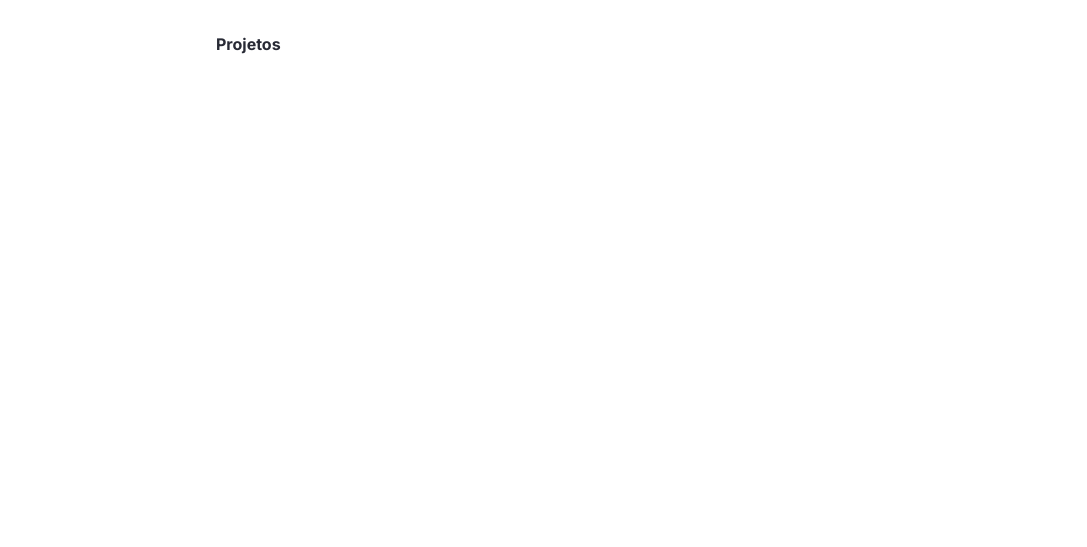
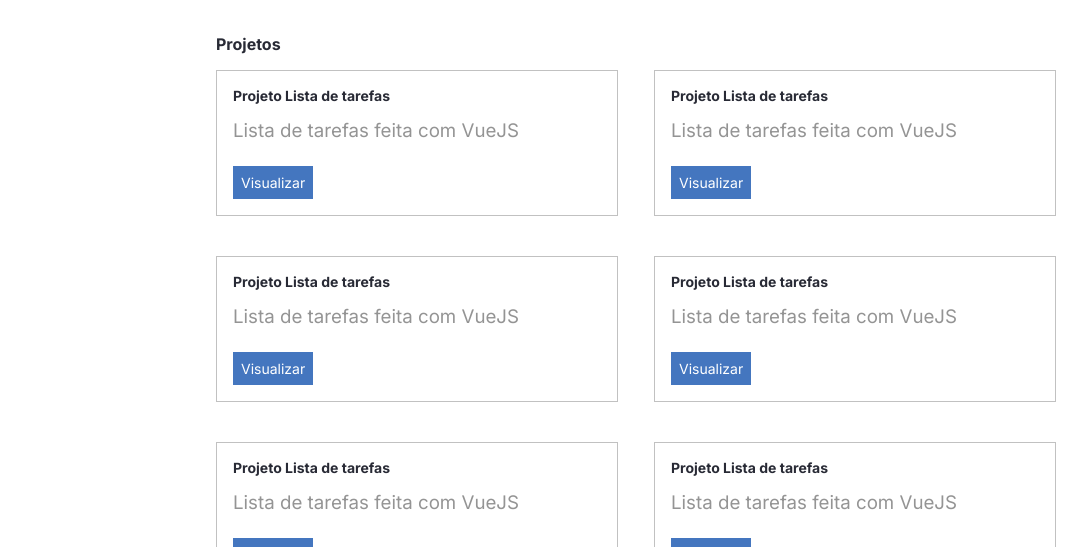
Before and after one commit to jul1anaportela/portfolio-git, a React (Create React App) app: page / in a window 1280 px wide. Shown: the part 405-952 px from the top of the page, without its empty margins (96-1183 px from the left). Before the commit the page ends 800 px from the top, so only its background shows below. Built offline with nearby package versions, Linux system fonts and the light colour scheme.

Commit message:
criando a seção de projetos

```diff
--- /dev/null
+++ b/src/components/Projeto/index.tsx
@@ -0,0 +1,15 @@
+import { Card, LinkBotao } from './styles'
+import Paragrafo from '../Paragrafo'
+import Titulo from '../Titulo'
+
+const Projeto = () => {
+  return (
+    <Card>
+      <Titulo>Projeto Lista de tarefas</Titulo>
+      <Paragrafo tipo="secundario">Lista de tarefas feita com VueJS</Paragrafo>
+      <LinkBotao>Visualizar</LinkBotao>
+    </Card>
+  )
+}
+
+export default Projeto
--- /dev/null
+++ b/src/components/Projeto/styles.ts
@@ -0,0 +1,16 @@
+import styled from 'styled-components'
+
+export const Card = styled.div`
+  border: 1px solid #c1c1c1;
+  padding: 16px;
+`
+export const LinkBotao = styled.a`
+  color: #fff;
+  font-size: 14px;
+  background-color: #4476bf;
+  text-decoration: none;
+  padding: 8px;
+  display: inline-block;
+  cursor: pointer;
+  margin-top: 24px;
+`
--- a/src/containers/Projetos/index.tsx
+++ b/src/containers/Projetos/index.tsx
@@ -1,8 +1,36 @@
+import Projeto from '../../components/Projeto'
 import Titulo from '../../components/Titulo'
+import { Lista } from './styles'
 
 const Projetos = () => (
   <section>
     <Titulo fontSize={16}>Projetos</Titulo>
+    <Lista>
+      <li>
+        <Projeto />
+      </li>
+      <li>
+        <Projeto />
+      </li>
+      <li>
+        <Projeto />
+      </li>
+      <li>
+        <Projeto />
+      </li>
+      <li>
+        <Projeto />
+      </li>
+      <li>
+        <Projeto />
+      </li>
+      <li>
+        <Projeto />
+      </li>
+      <li>
+        <Projeto />
+      </li>
+    </Lista>
   </section>
 )
 
--- /dev/null
+++ b/src/containers/Projetos/styles.ts
@@ -0,0 +1,14 @@
+import styled from 'styled-components'
+
+export const Lista = styled.ul`
+  display: grid;
+  grid-template-columns: 1fr 1fr;
+  column-gap: 36px;
+  row-gap: 40px;
+
+  @media (max-width: 768px) {
+    grid-template-columns: 1fr;
+    column-gap: 0;
+    row-gap: 16px;
+  }
+`
--- a/src/styles.ts
+++ b/src/styles.ts
@@ -8,6 +8,7 @@
     font-optical-sizing: auto;
     font-weight: 400;
     font-style: normal;
+    list-style: none;
 
   }
 
```
